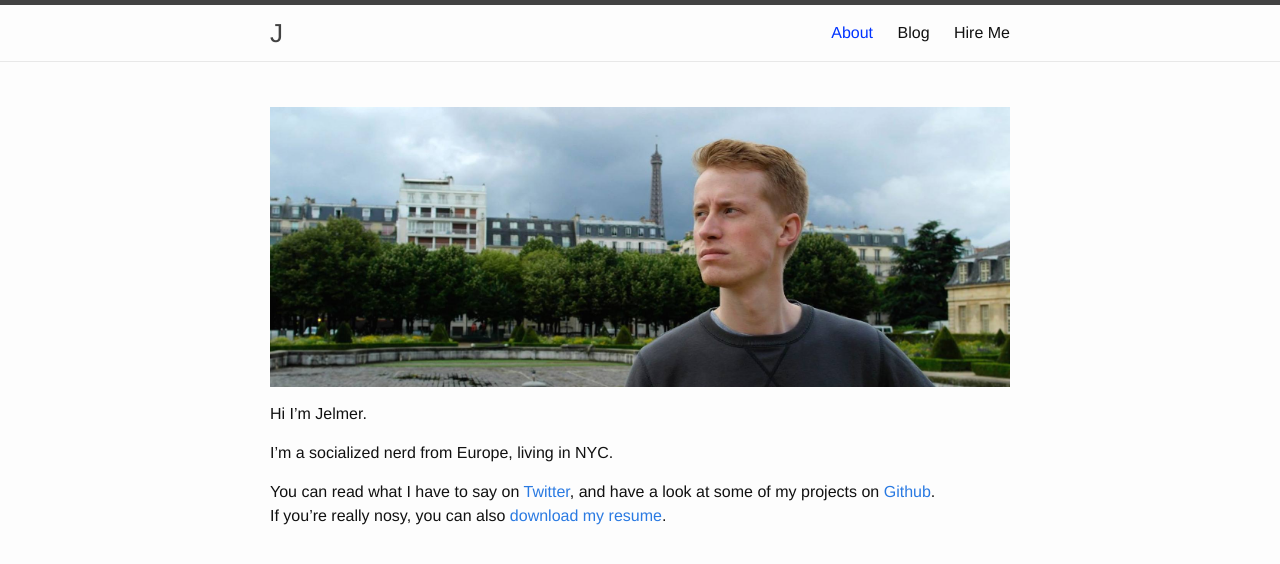
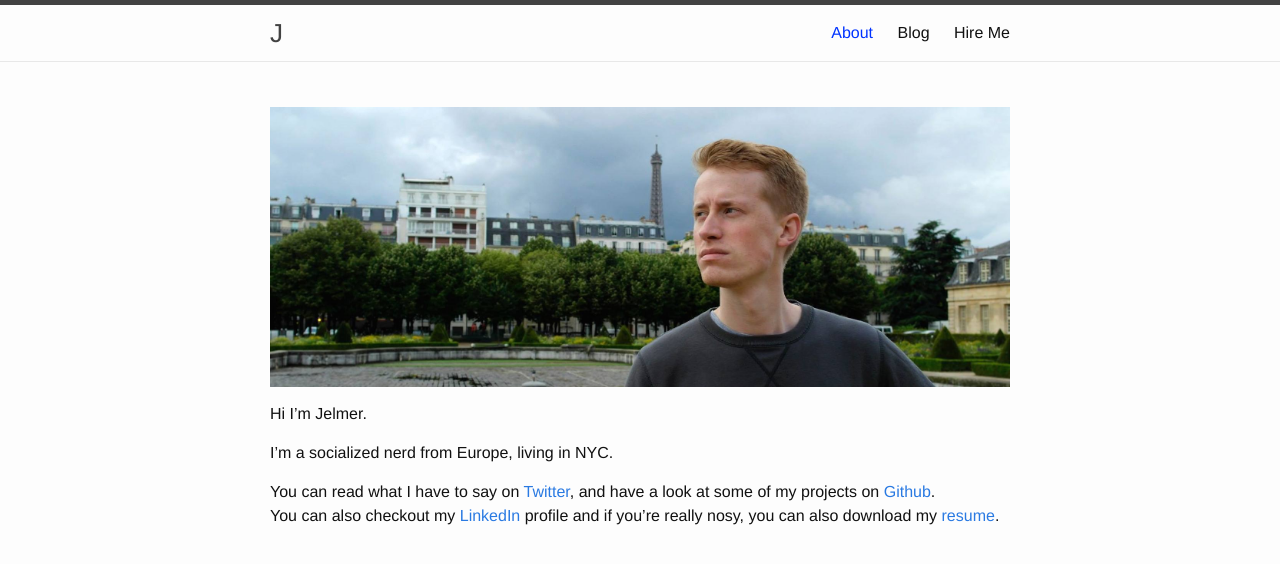
Before and after one commit to JelmerT/JelmerT.github.io, a Jekyll site: the page built from about.md, in a window 1280 px wide. Shown: the top 564 px of the page. Built offline with Jekyll 4.4.1, drawn with Linux system fonts in a browser that asks for light colours.

Commit message:
added linkedin link

```diff
--- a/about.md
+++ b/about.md
@@ -14,4 +14,4 @@ Hi I'm Jelmer.
 I'm a socialized nerd from Europe, living in NYC.
 
 You can read what I have to say on [Twitter](https://twitter.com/jelmt), and have a look at some of my projects on [Github](https://github.com/JelmerT).
-If you're really nosy, you can also [download my resume](https://github.com/JelmerT/CV/blob/master/cv.pdf?raw=true).
+You can also checkout my [LinkedIn](https://www.linkedin.com/in/jelmertiete) profile and if you're really nosy, you can also download my [resume](https://github.com/JelmerT/CV/blob/master/cv.pdf?raw=true).
```
